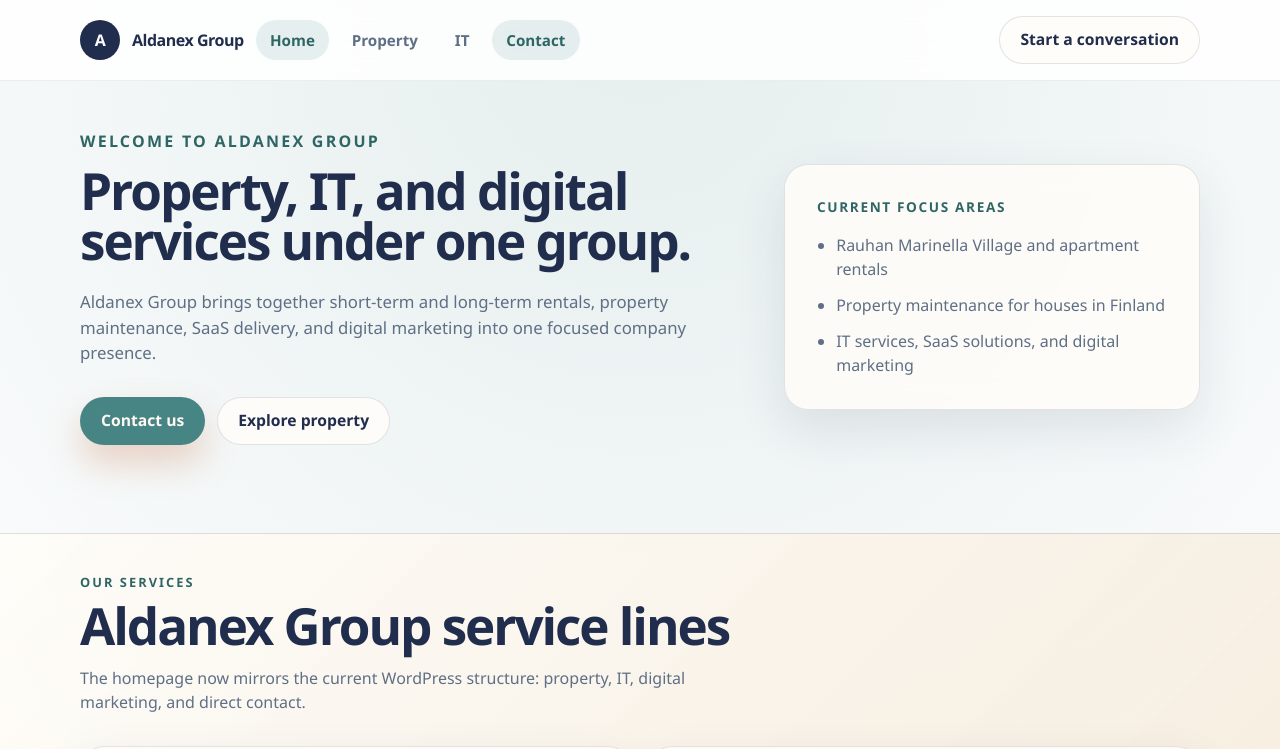
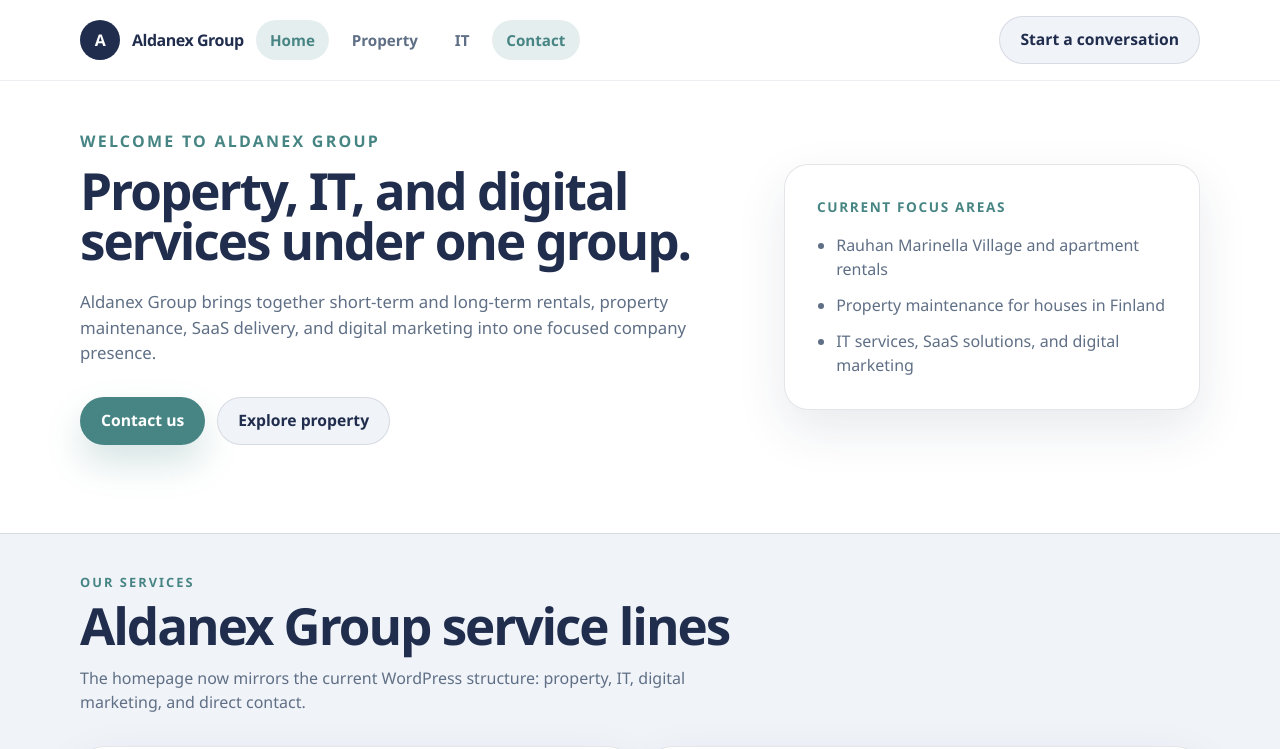
Before and after one commit to d-m-g/aldanex-site, a Next.js app: page / in a window 1280 px wide. Shown: the top 749 px of the page. Built offline with nearby package versions, Linux system fonts and the light colour scheme.

Commit message:
colour change

```diff
--- a/src/app/globals.css
+++ b/src/app/globals.css
@@ -6,7 +6,8 @@
   --color-surface-soft: #f0f3f8;
   --color-surface-strong: #ffffff;
   --color-accent: #478584;
-  --color-accent-dark: #2f6665;
+  --color-accent-dark: #478584;
+  --color-footer: #202d4d;
   --color-line: rgba(32, 45, 77, 0.12);
   --shadow-soft: 0 20px 50px rgba(32, 45, 77, 0.1);
   --radius-card: 24px;
@@ -24,9 +25,7 @@
   line-height: 1.5;
   font-weight: 400;
   color: var(--color-ink);
-  background:
-    radial-gradient(circle at top, rgba(71, 133, 132, 0.14), transparent 32%),
-    linear-gradient(180deg, #ffffff 0%, #f6f8fb 100%);
+  background: var(--color-surface);
   font-synthesis: none;
   text-rendering: optimizeLegibility;
   -webkit-font-smoothing: antialiased;
@@ -47,7 +46,7 @@ body {
   margin: 0;
   min-width: 320px;
   min-height: 100vh;
-  background: transparent;
+  background: var(--color-surface);
 }
 
 body,
--- a/src/components/Button.module.css
+++ b/src/components/Button.module.css
@@ -30,8 +30,8 @@
 
 .primary {
   background: var(--color-accent);
-  color: #fff8f3;
-  box-shadow: 0 18px 35px rgba(197, 106, 61, 0.28);
+  color: var(--color-surface-strong);
+  box-shadow: 0 18px 35px rgba(71, 133, 132, 0.22);
 }
 
 .primary:hover {
@@ -39,11 +39,11 @@
 }
 
 .secondary {
-  background: rgba(255, 253, 248, 0.84);
+  background: var(--color-surface-soft);
   border-color: var(--color-line);
   color: var(--color-ink);
 }
 
 .secondary:hover {
-  background: #ffffff;
+  background: var(--color-surface-strong);
 }
--- a/src/components/Card.module.css
+++ b/src/components/Card.module.css
@@ -1,5 +1,5 @@
 .card {
-  background: rgba(255, 253, 248, 0.82);
+  background: var(--color-surface-strong);
   border: 1px solid var(--color-line);
   border-radius: var(--radius-card);
   box-shadow: var(--shadow-soft);
--- a/src/components/Field.module.css
+++ b/src/components/Field.module.css
@@ -14,7 +14,7 @@
   padding: 0.95rem 1rem;
   border: 1px solid rgba(19, 34, 56, 0.16);
   border-radius: 18px;
-  background: rgba(255, 255, 255, 0.88);
+  background: var(--color-surface-strong);
   color: var(--color-ink);
   transition:
     border-color 180ms ease,
@@ -27,9 +27,9 @@
 }
 
 .control:focus {
-  border-color: rgba(197, 106, 61, 0.75);
+  border-color: rgba(71, 133, 132, 0.75);
   outline: none;
-  box-shadow: 0 0 0 4px rgba(197, 106, 61, 0.14);
+  box-shadow: 0 0 0 4px rgba(71, 133, 132, 0.14);
 }
 
 .textarea {
--- a/src/components/Section.module.css
+++ b/src/components/Section.module.css
@@ -3,7 +3,7 @@
 }
 
 .default {
-  background: transparent;
+  background: var(--color-surface);
 }
 
 .accent {
@@ -14,11 +14,7 @@
   content: "";
   position: absolute;
   inset: var(--space-5) 0;
-  background: linear-gradient(
-    135deg,
-    rgba(255, 253, 248, 0.88),
-    rgba(244, 232, 215, 0.92)
-  );
+  background: var(--color-surface-soft);
   border-top: 1px solid var(--color-line);
   border-bottom: 1px solid var(--color-line);
 }
--- a/src/components/SiteFooter.module.css
+++ b/src/components/SiteFooter.module.css
@@ -1,6 +1,8 @@
 .footer {
   padding: var(--space-7) 0;
+  background: var(--color-footer);
   border-top: 1px solid var(--color-line);
+  color: var(--color-surface-strong);
 }
 
 .inner {
@@ -15,7 +17,7 @@
 
 .copy,
 .meta {
-  color: var(--color-muted);
+  color: rgba(255, 255, 255, 0.76);
 }
 
 @media (min-width: 768px) {
--- a/src/components/SiteHeader.module.css
+++ b/src/components/SiteHeader.module.css
@@ -3,7 +3,7 @@
   top: 0;
   z-index: 30;
   padding: var(--space-4) 0;
-  background: rgba(255, 255, 255, 0.86);
+  background: rgba(255, 255, 255, 0.94);
   border-bottom: 1px solid rgba(32, 45, 77, 0.08);
   backdrop-filter: blur(16px);
 }
@@ -55,8 +55,8 @@
 }
 
 .link[data-active="true"] {
-  background: rgba(71, 133, 132, 0.12);
-  color: var(--color-accent-dark);
+  background: rgba(71, 133, 132, 0.14);
+  color: var(--color-accent);
 }
 
 .link:hover,
--- a/src/sections/ContactPreviewSection.module.css
+++ b/src/sections/ContactPreviewSection.module.css
@@ -31,7 +31,7 @@
   padding: 0.95rem 1rem;
   border: 1px solid rgba(32, 45, 77, 0.16);
   border-radius: 18px;
-  background: rgba(255, 255, 255, 0.88);
+  background: var(--color-surface-strong);
   color: var(--color-ink);
 }
 
```
